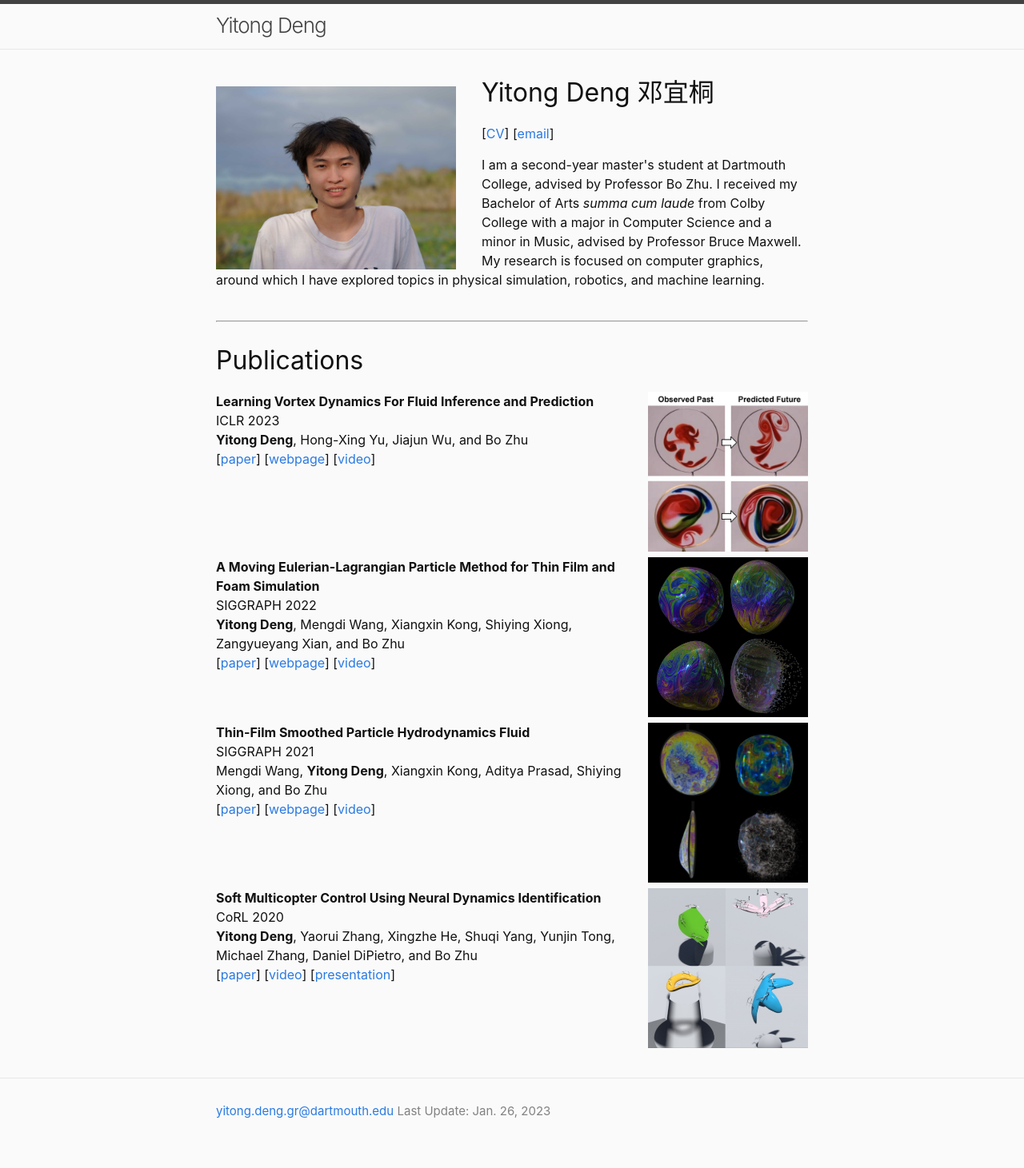
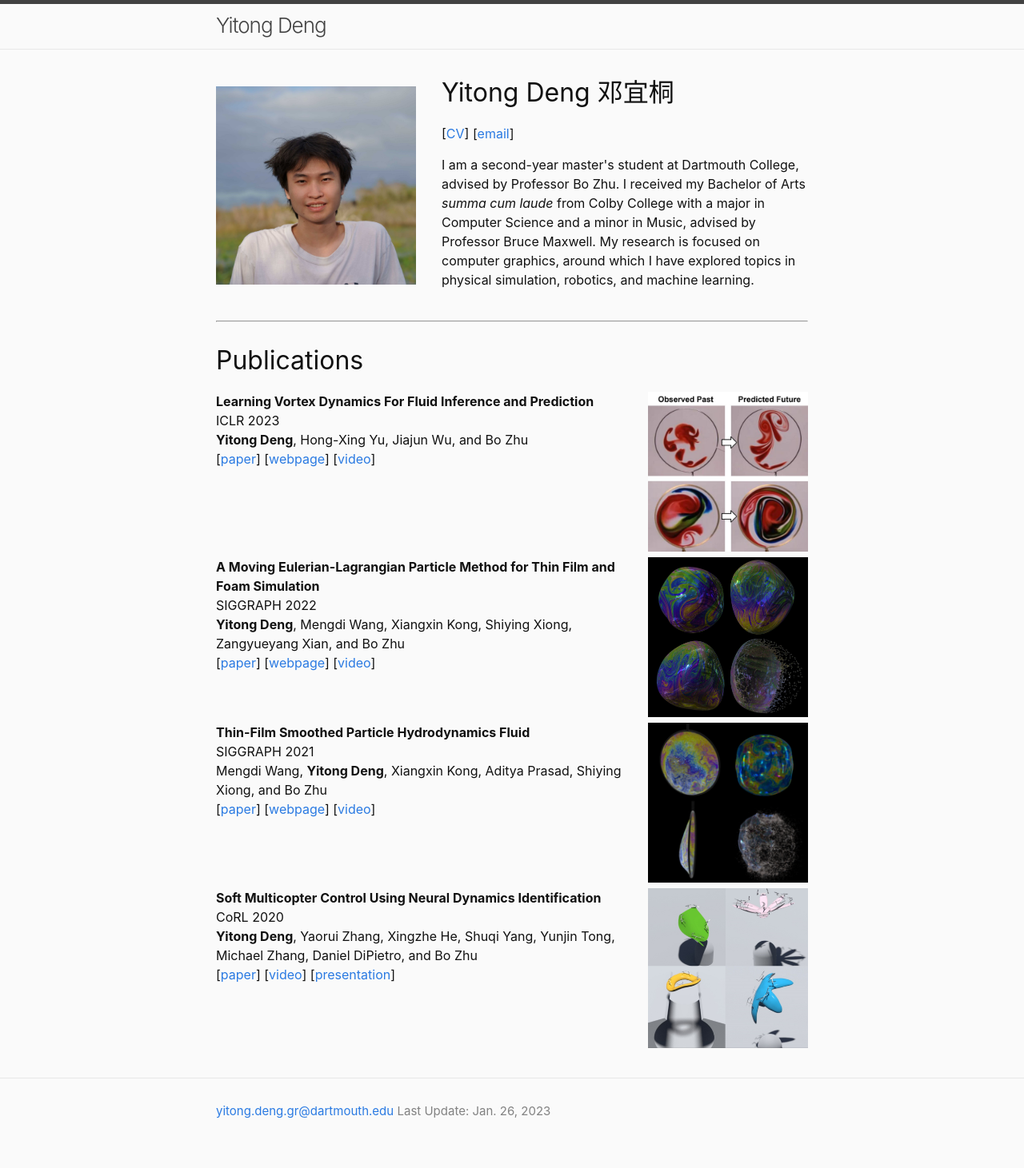
Before and after one commit to yitongdeng/yitongdeng.github.io, a Jekyll site: the page built from index.html, in a window 1280 px wide. Shown: the whole page at 80% size. Built offline with Jekyll 4.4.1, drawn with Linux system fonts in a browser that asks for light colours.

Commit message:
fix head size

```diff
--- a/index.html
+++ b/index.html
@@ -2,7 +2,7 @@
 layout: home
 ---
 <div style="overflow: auto">
-    <img src="assets/img/head20222.jpg" width="300px" style="float:left; margin-right:2em; margin-top:1em;" alt="portrait">
+    <img src="assets/img/head2022.jpg" width="250px" style="float:left; margin-right:2em; margin-top:1em;" alt="portrait">
     <h1>Yitong Deng 邓宜桐</h1>
     <h4>[<a href = "assets/CV/cv.pdf">CV</a>] [<a href = "mailto: yitong.deng.gr@dartmouth.edu">email</a>]</h4>
     <p>I am a second-year master's student at Dartmouth College, advised by Professor Bo Zhu.
```
Also changed, not shown: assets/img/head2022.jpg.
